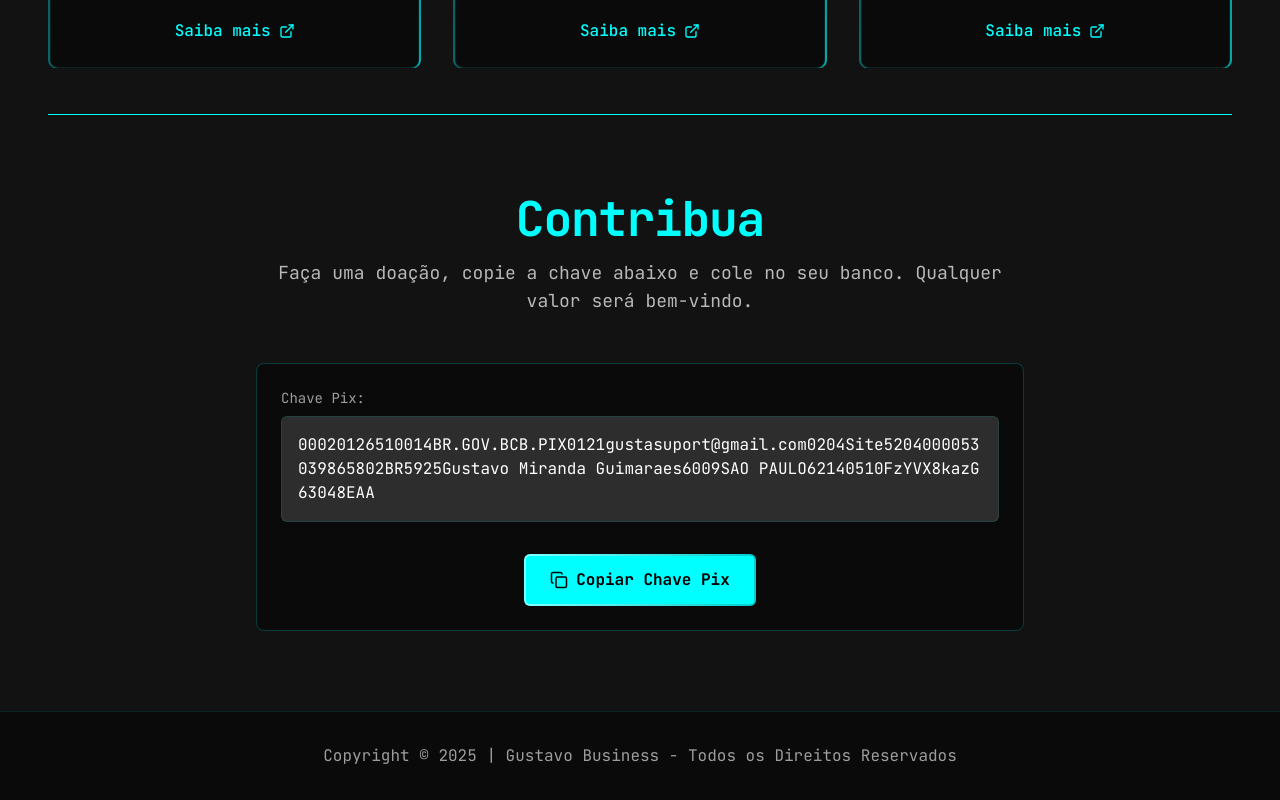
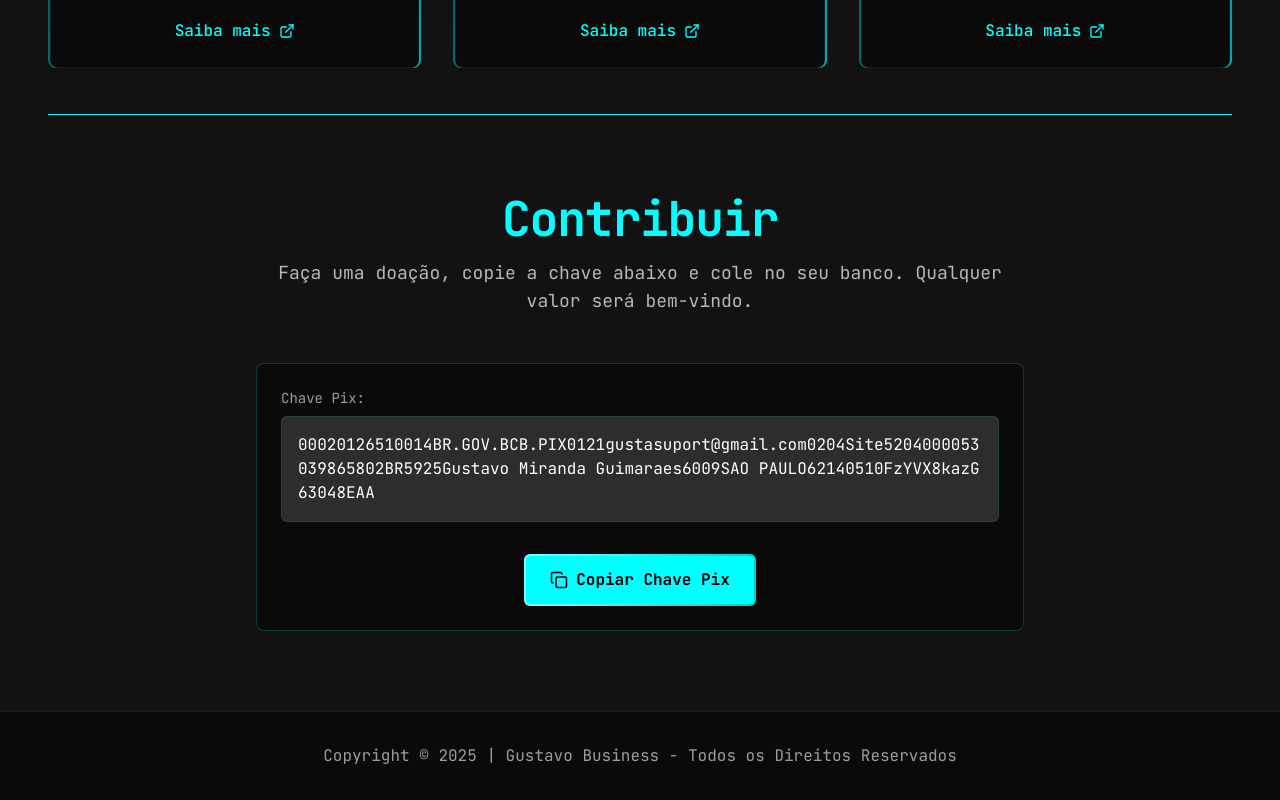
Before and after one commit to eugustas/new-site, a React (Vite) app in the folder meu-site-main/: page / in a window 1280 px wide. Shown: the part 2055-2855 px from the top of the page. Built offline with nearby package versions, Linux system fonts and the light colour scheme.

Commit message:
ContributionSection.tsx

```diff
--- a/meu-site-main/src/components/home/ContributionSection.tsx
+++ b/meu-site-main/src/components/home/ContributionSection.tsx
@@ -28,7 +28,7 @@ const ContributionSection: React.FC = () => {
       <div className="container-custom">
         <FadeInText className="text-center mb-12">
           <h2 className="text-3xl md:text-4xl lg:text-5xl font-bold mb-4 text-cyan">
-            Contribua
+            Contribuir
           </h2>
           <p className="text-white/70 text-lg max-w-3xl mx-auto">
             Faça uma doação, copie a chave abaixo e cole no seu banco.
```
